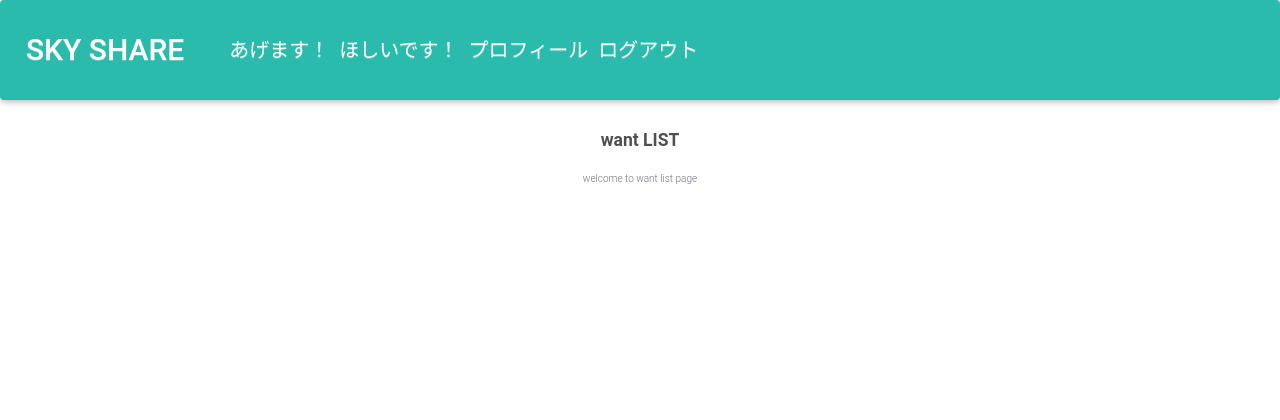
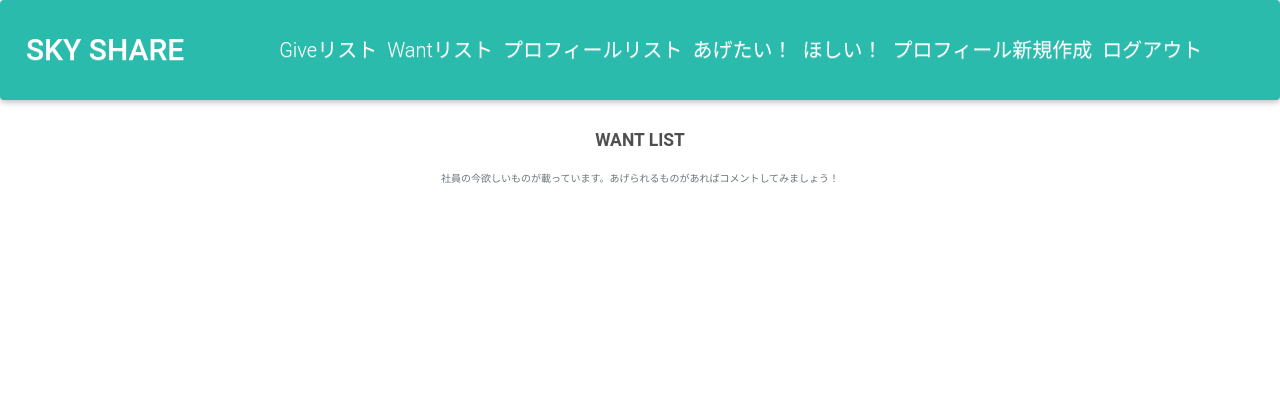
Before and after one commit to ITprojectteamb/sharesite, a Django app: page /wantlist/ in a window 1280 px wide. Shown: the top 420 px of the page. Run offline with Django 3.2, Linux system fonts and the light colour scheme; the visitor is signed in with stand-in values (Sample User, id 1); data that the repository does not hold is empty; some libraries are stand-ins or nearby versions.

Commit message:
ヘッダー直し済

```diff
--- a/blog/templates/sharesite/base.html
+++ b/blog/templates/sharesite/base.html
@@ -24,15 +24,23 @@
     </button>
     <div class="collapse navbar-collapse" id="navbarSupportedContent">
       <ul class="navbar-nav mr-auto">
+
         <li class="nav-item">
-          <a class="nav-link" href="{% url 'give_new' %}">あげます！</a>
+          <a class="nav-link" href="{% url 'give_list' %}">Giveリスト</a>
+        <li class="nav-item">
+          <a class="nav-link" href="{% url 'want_list' %}">Wantリスト</a>
+        <li class="nav-item">
+          <a class="nav-link" href="{% url 'profile_list' %}">プロフィールリスト<span class="sr-only">(current)</span></a>
+        </li>
+          <li class="nav-item">
+          <a class="nav-link" href="{% url 'give_new' %}">あげたい！</a>
         </li>
         <li class="nav-item">
-          <a class="nav-link" href="{% url 'want_new' %}">ほしいです！</a>
+          <a class="nav-link" href="{% url 'want_new' %}">ほしい！</a>
         </li>
         <li class="nav-item">
-            <a class="nav-link" href="{% url 'profile_new' %}">プロフィール<span class="sr-only">(current)</span></a>
-          </li>
+          <a class="nav-link" href="{% url 'profile_new' %}">プロフィール新規作成</a>
+        </li>
         {% if user.is_authenticated %}
               <li class="nav-item">
                   <a class="nav-link" href="{% url 'account_logout' %}">ログアウト</a>
--- a/blog/templates/sharesite/give_list.html
+++ b/blog/templates/sharesite/give_list.html
@@ -6,7 +6,7 @@
     <!-- Section: Block Content -->
     <section class="dark-grey-text text-center">
       <h3 class="font-weight-bold mb-4 pb-2">GIVE LIST</h3>
-      <p class="text-muted w-responsive mx-auto mb-5">Lorem ipsum dolor sit amet, consectetur adipisicing elit. Fugit, error amet numquam iure provident voluptate esse quasi, veritatis totam voluptas nostrum quisquam eum porro a pariatur veniam.</p>
+      <p class="text-muted w-responsive mx-auto mb-5">社員のあげられるものが載っています。欲しいものがあればコメントしてみましょう！</p>
       <!-- Grid row -->
       <div class="row">
         {% for give in give_list %}
--- a/blog/templates/sharesite/profile_list.html
+++ b/blog/templates/sharesite/profile_list.html
@@ -4,8 +4,8 @@
 <div class="container my-5">
     <!-- Section: Block Content -->
     <section class="dark-grey-text text-center">
-      <h3 class="font-weight-bold mb-4 pb-2">GIVE LIST</h3>
-      <p class="text-muted w-responsive mx-auto mb-5">Lorem ipsum dolor sit amet, consectetur adipisicing elit. Fugit, error amet numquam iure provident voluptate esse quasi, veritatis totam voluptas nostrum quisquam eum porro a pariatur veniam.</p>
+      <h3 class="font-weight-bold mb-4 pb-2">PROFILE LIST</h3>
+      <p class="text-muted w-responsive mx-auto mb-5">社員のプロフィール一覧です。</p>
       <!-- Grid row -->
       <div class="row">
         {% for profile in profile_list %}
--- a/blog/templates/sharesite/want_list.html
+++ b/blog/templates/sharesite/want_list.html
@@ -4,8 +4,8 @@
 <div class="container my-5">
     <!-- Section: Block Content -->
     <section class="dark-grey-text text-center">
-      <h3 class="font-weight-bold mb-4 pb-2">want LIST</h3>
-      <p class="text-muted w-responsive mx-auto mb-5">welcome to want list page</p>
+      <h3 class="font-weight-bold mb-4 pb-2">WANT LIST</h3>
+      <p class="text-muted w-responsive mx-auto mb-5">社員の今欲しいものが載っています。あげられるものがあればコメントしてみましょう！</p>
       <!-- Grid row -->
       <div class="row">
         {% for want in want_list %}
```
Also changed, not shown: blog/templates/sharesite/give_detail.html (+11 -0 lines), blog/templates/sharesite/want_detail.html (+10 -0 lines), ダウンロード.jpg (added), ダウンロード_BkOsnat.jpg (added).
